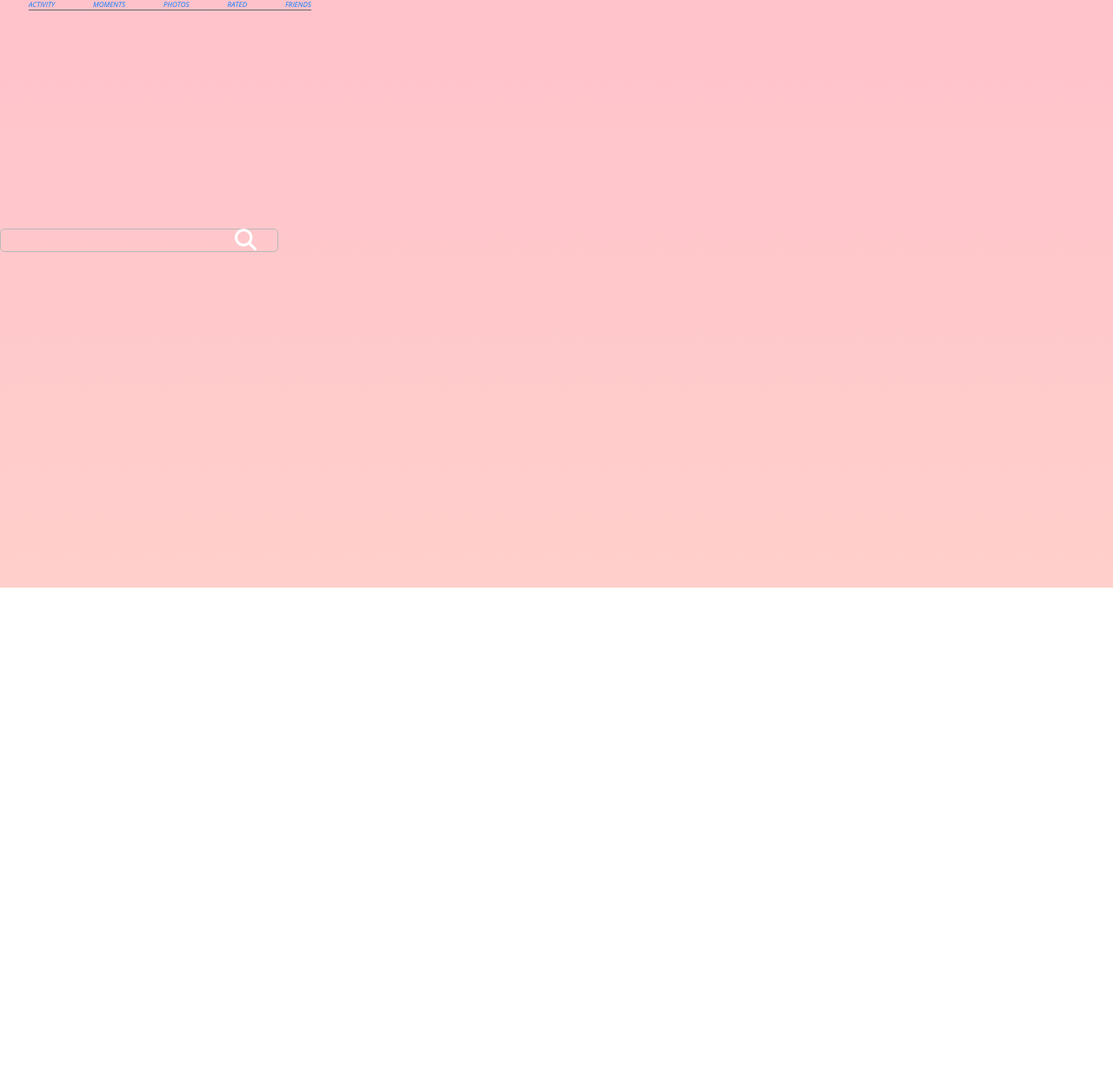
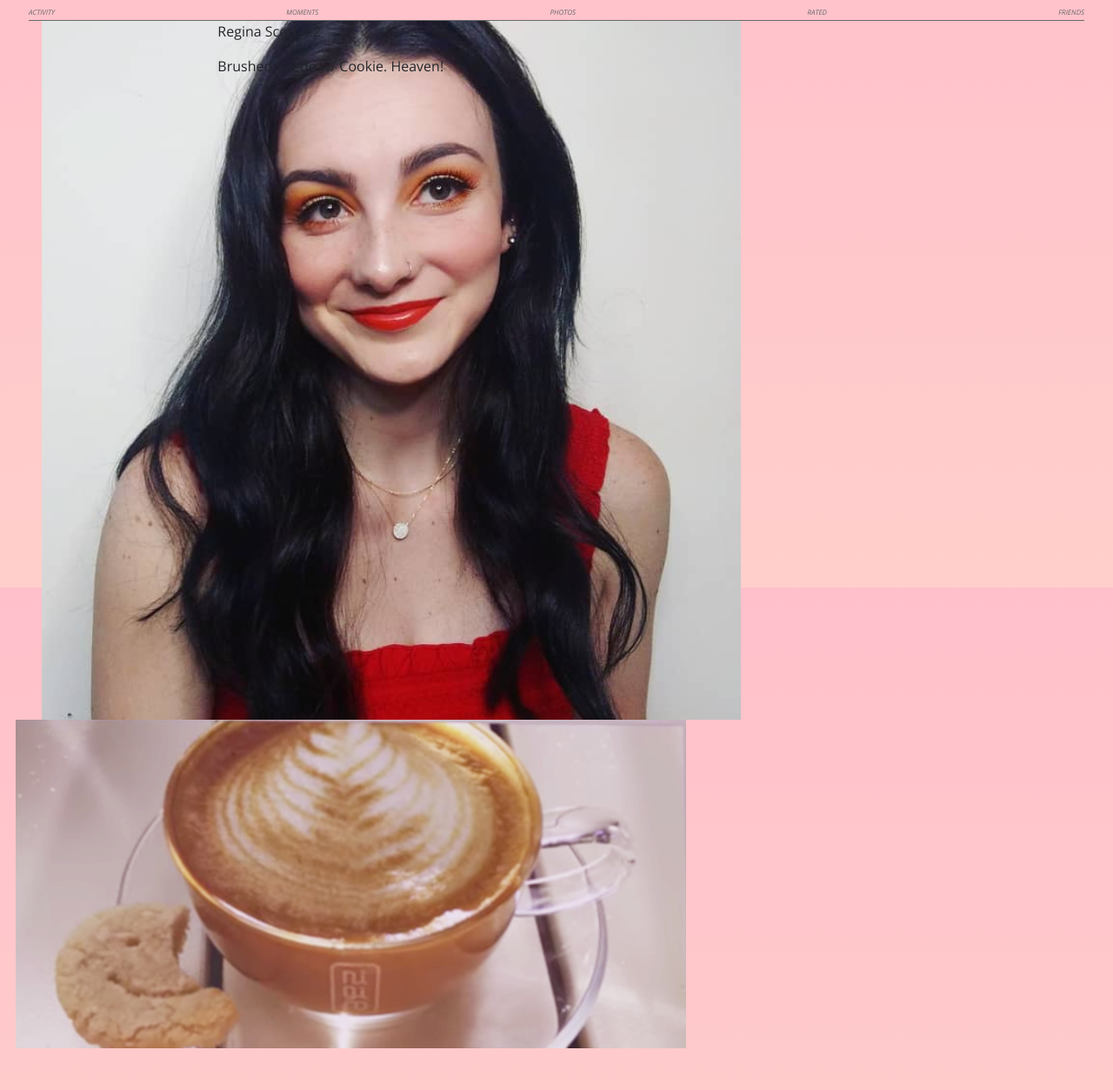
Before and after one commit to reginapizza/nosediveUI, a website built with webpack: page index.html in a window 1280 px wide. Shown: the part 124-1378 px from the top of the page at 87% size. Before the commit the page ends 800 px from the top, so only its background shows below. Built offline with nearby package versions, Linux system fonts and the light colour scheme; files whose address does not match are found by name.

Commit message:
Added photo post (still missing some styling)

```diff
--- a/assets/styles/index.scss
+++ b/assets/styles/index.scss
@@ -9,6 +9,7 @@ body {
 }
 
 a:active {
+  color: $black;
   font-weight: 600;
   font-style: none;
 }
@@ -50,13 +51,18 @@ label {
   justify-content: space-between;
 }
 
-.nav-item {
-  color: $dark-grey;
+.nav-item a {
+  color: $dark-grey !important;
   display: inline-block;
   font-size: .5rem;
   font-style: italic;
   text-decoration: none;
   text-transform: uppercase;
+  &:active {
+    color: $black;
+    font-style: none;
+    font-weight: 600;
+  }
 }
 
 .user-header {
@@ -119,7 +125,7 @@ label {
 .fa-search{
   position: absolute;
   top: 50%;
-  transform: translateY(-50%);
+  // transform: translateY(-50%);
   right: 25px;
   color: #fff;
   font-size: 25px;
--- a/index.html
+++ b/index.html
@@ -37,6 +37,7 @@
             </div>
           </div>
 
+          <!--nav row-->
           <div class="row">
             <ul class="navigation">
               <li class="nav-item"><a href="">Activity</a></li>
@@ -45,8 +46,21 @@
               <li class="nav-item"><a href="">Rated</a></li>
               <li class="nav-item"><a href="">Friends</a></li>
             </ul>
+          </div> <!--ends nav row-->
+
+          <!--image post-->
+          <div class="row">
+            <div class="col-2">
+              <img src="me.png" class="avatar" alt="avatar">
+            </div>
+            <div class=col-10>
+            <p> Regina Scott <span>4.2</span></p>
+            <p> Brushed Suede w/ Cookie. Heaven!</p>
           </div>
-        </div>
+          <div class="row">
+            <img src="public/seude-cookie.png" alt="cookie and coffee" width="100%">
+          </div>
+        </div><!--ends page content-->
 
         <!--sidebar-->
         <div class="sidebar fixed-right">
```
Also changed, not shown: public/seude-cookie.png (added).
